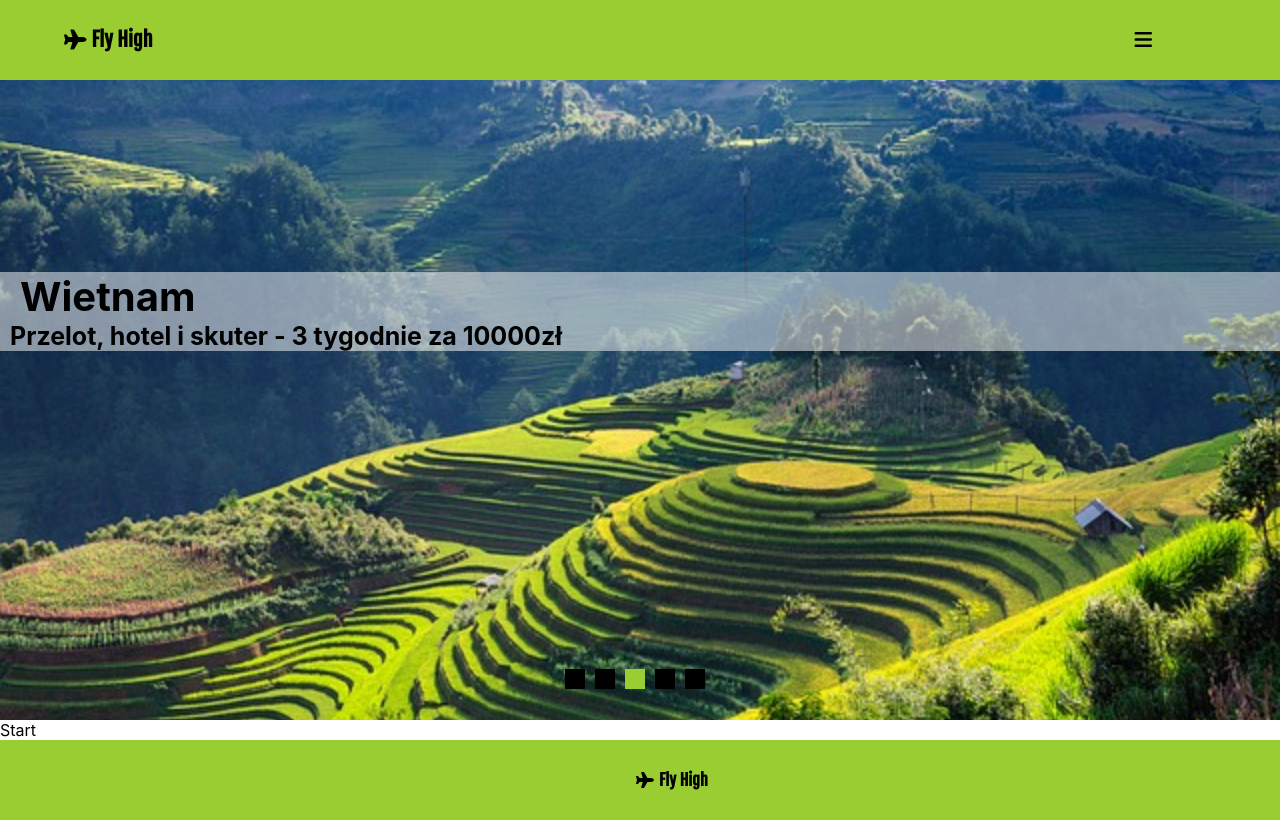
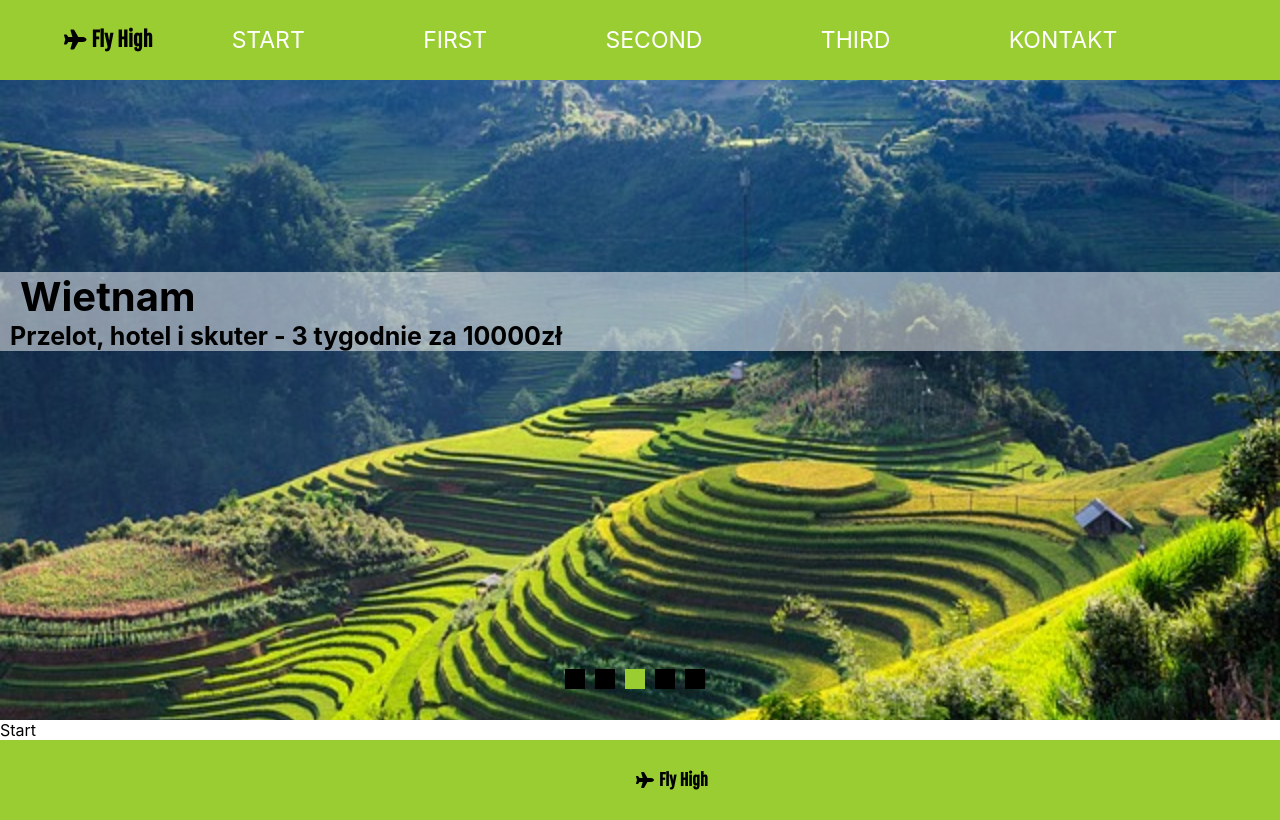
Before and after one commit to AnnaJarocinska/travel-agency-website, a React (Create React App) app: page / in a window 1280 px wide. Built offline with nearby package versions, Linux system fonts and the light colour scheme.

Commit message:
Navigation

```diff
--- a/public/index.html
+++ b/public/index.html
@@ -1,5 +1,5 @@
 <!DOCTYPE html>
-<html lang="en">
+<html lang="pl">
 
 <head>
   <meta charset="utf-8" />
@@ -9,7 +9,7 @@
 
   <link rel="manifest" href="%PUBLIC_URL%/manifest.json" />
 
-  <title>React App</title>
+  <title>Travel Agency Fly High</title>
   <script src="https://kit.fontawesome.com/8889306f4d.js"></script>
   <link href="https://fonts.googleapis.com/css?family=Fjalla+One&display=swap&subset=latin-ext" rel="stylesheet">
 
--- a/src/components/Header.js
+++ b/src/components/Header.js
@@ -1,11 +1,11 @@
 import React from 'react';
-import NavBar from './NavBar';
+import Width from './Width';
 import Slider from './Slider';
 
 const Header = () => {
     return (
         <React.Fragment>
-            <NavBar/>
+            <Width/>
             <Slider/>
         </React.Fragment>
     );
--- a/src/components/NavBar.js
+++ b/src/components/NavBar.js
@@ -1,13 +1,17 @@
 import React from 'react';
 import NavIcon from './NavIcon';
 import Logo from './Logo';
+import Navigation from './Navigation';
 
 const NavBar = (props) => {
+
+    console.log(props.width);
     return (
             <div className="navigation">
                 <Logo/>
-                <NavIcon />
-                </div>
+               { props.width > 600 ? <Navigation/> : null}
+               { props.width < 600 ? <NavIcon/> : null}
+            </div>
     )
 }
 
--- a/src/components/Navigation.js
+++ b/src/components/Navigation.js
@@ -1,16 +1,17 @@
 import React from 'react';
-import {Link} from 'react-router-dom'
+import {Link} from 'react-router-dom';
+import '../styles/mobilenavigation.css';
 
 const Navigation = () => {
     return (
         <>
-        <nav>
-            <ul>
+        <nav className="navigation__list">
+            <ul className="navigation__ul">
                 <li><Link to="/">Start</Link></li>
                 <li><Link to="/First">First</Link></li>
                 <li><Link to="/Second">Second</Link></li>
                 <li><Link to="/Third">Third</Link></li>
-                <li><Link to="/Contact"></Link></li>
+                <li><Link to="/Contact">Kontakt</Link></li>
             </ul>
         </nav>
         </>
--- /dev/null
+++ b/src/components/Width.js
@@ -0,0 +1,49 @@
+import React from 'react';
+import NavBar from './NavBar';
+
+class Width extends React.Component {
+    constructor(props) {
+        super(props);
+        this.state = {
+            width:0,
+            isMobile:false,
+         }
+         this.updateWidowWidth = this.updateWidowWidth.bind(this);
+    }
+
+    componentDidMount() {
+        this.updateWidowWidth();
+        window.addEventListener("resize", this.updateWidowWidth)
+    }
+
+
+    componentWillUnmount(){
+        window.removeEventListener("resize", this.updateWidowWidth)
+    }
+
+    updateWidowWidth(){
+        this.setState({width:window.innerWidth})
+        if (this.state.width<600){
+            this.setState({isMobile:true})
+        };
+    }
+
+
+
+    render(
+
+    ) {
+
+        return(
+            <>
+            <NavBar width={this.state.width}/>
+
+            {/* {this.state.isMobile? <NavBar/> : null} */}
+            {/* {this.state.width} */}
+
+            </>);
+    }
+}
+
+
+export default Width;
--- a/src/styles/mobilenavigation.css
+++ b/src/styles/mobilenavigation.css
@@ -3,8 +3,8 @@
     padding:0;
     box-sizing: border-box;
     text-decoration: none;
+}
 
-}
 .navigation__mobile--visible{
     width: 100%;
     height: 80vh;
@@ -28,4 +28,47 @@
     height: 10vh;
     background-color:yellowgreen;
     font-size: 20px;
+    display: flex;
+    align-items: center;
 }
+
+.navigation__list{
+    height: 100%;
+    display: flex;
+    justify-content: center;
+
+}
+.navigation__ul{
+    list-style: none;
+    margin-left: 20px;
+    display: flex;
+    flex-direction: column;
+    justify-content: space-around;
+    align-items: center;
+}
+
+.navigation a{
+    color:white;
+    text-transform: uppercase;
+    font-size: 23px;
+    transition: 0.3s;
+}
+
+.navigation a:hover{
+    color:black;
+}
+
+@media (min-width:600px){
+
+    .navigation__ul{
+        flex-direction: row;
+    }
+    .navigation__list{
+        flex-basis: 80%;
+        display: block;
+    }
+
+    .navigation a{
+        line-height: 10vh;
+    }
+ }
```
